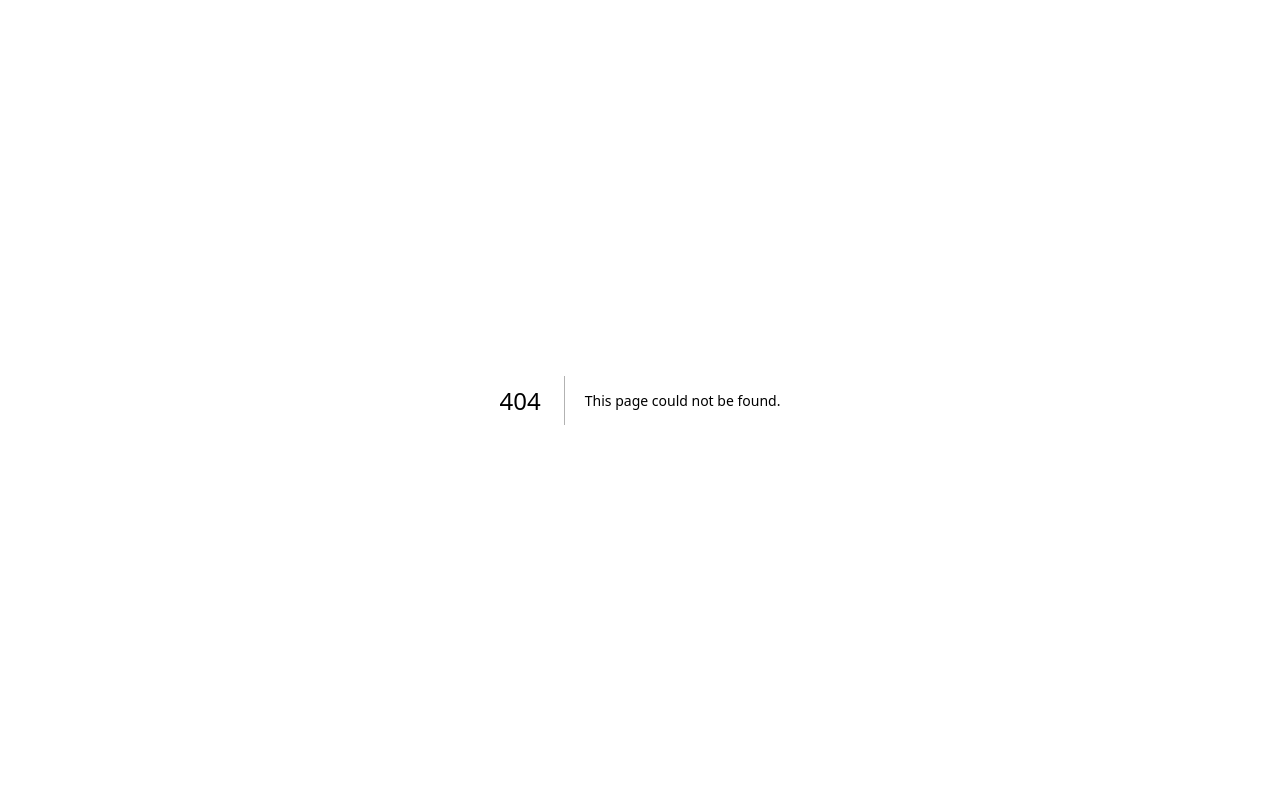
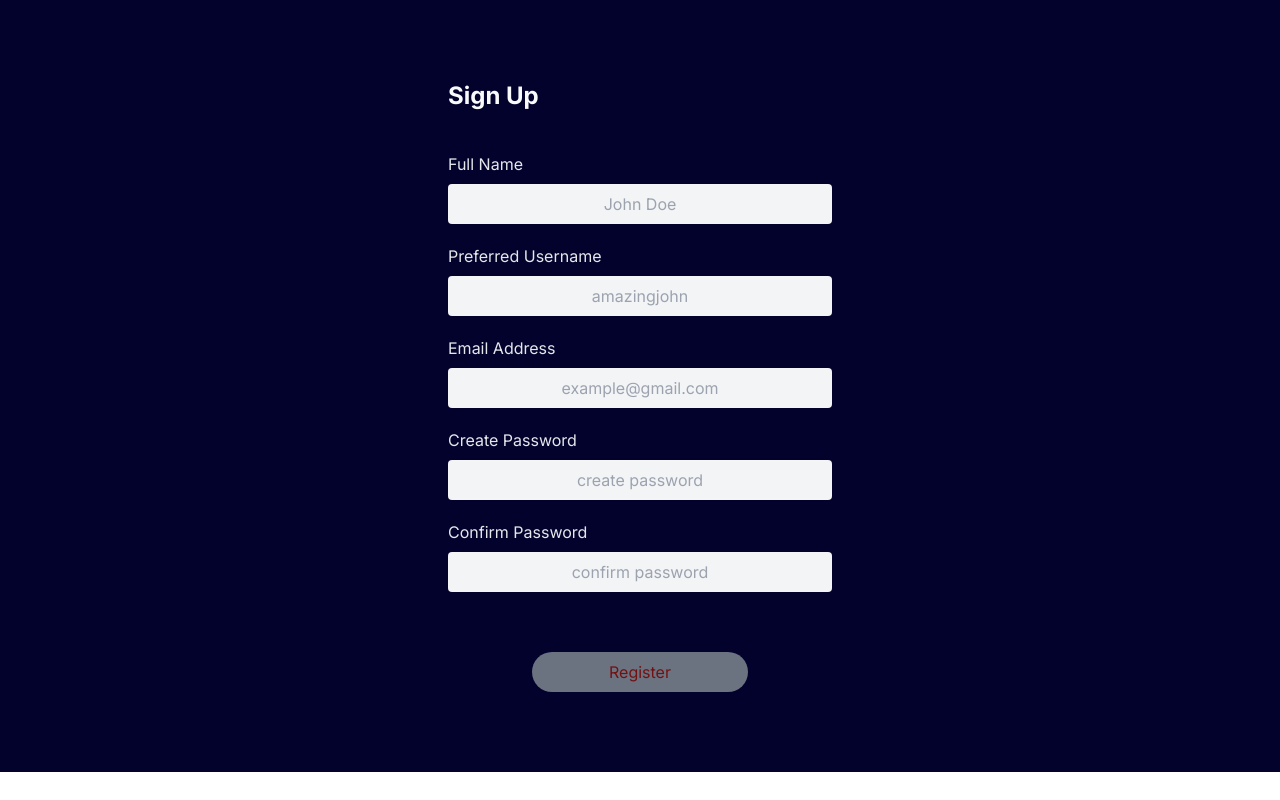
Before and after one commit to chingu-voyages/v46-tier3-team-28, a Next.js app: page /register in a window 1280 px wide. Before the commit this address had no page. Built offline with nearby package versions, Linux system fonts and the light colour scheme.

Commit message:
Feat #19: Create the sign up page

```diff
--- /dev/null
+++ b/src/app/register/page.tsx
@@ -0,0 +1,14 @@
+import RegistrationForm from "@/components/RegistrationForm";
+// import BottomNav from "@/components/BottomNav";
+import React from "react";
+
+const RegistrationPage = () => {
+  return (
+    <main className="w-full h-fit flex flex-col items-center justify-start overflow-y-auto bg-[#03022D]">
+      <RegistrationForm />
+      {/* <BottomNav /> */}
+    </main>
+  );
+};
+
+export default RegistrationPage;
--- /dev/null
+++ b/src/components/RegistrationForm.tsx
@@ -0,0 +1,121 @@
+"use client";
+import React, { useState } from "react";
+
+const RegistrationForm = () => {
+  const [fullName, setFullName] = useState("");
+  const [username, setUsername] = useState("");
+  const [email, setEmail] = useState("");
+  const [password, setPassword] = useState("");
+  const [confirmPassword, setConfirmPassword] = useState("");
+
+  function registerUser(e: any) {
+    e.preventDefault();
+    //Do something
+  }
+
+  return (
+    <form
+      onSubmit={registerUser}
+      className="h-fit flex flex-col gap-10 w-full md:w-[50%] lg:w-[40%] xl:w-[40%] px-[5%] py-20 text-gray-200"
+    >
+      <h2 className="text-gray-50 text-2xl font-bold text-center md:text-left lg:text-left xl:text-left">
+        Sign Up
+      </h2>
+
+      <fieldset className="flex flex-col gap-5">
+        <fieldset className="flex flex-col gap-2">
+          <label>Full Name</label>
+          <input
+            className="text-[#03022D] w-full bg-gray-100 text-center p-2 outline-none rounded-sm"
+            type="text"
+            name="fullName"
+            placeholder="John Doe"
+            value={fullName}
+            onChange={(e) => setFullName(e.target.value)}
+            required
+            onInvalid={(e) =>
+              e.target.setCustomValidity(
+                "Please type your first and last name."
+              )
+            }
+            onInput={(e) => e.target.setCustomValidity("")}
+          />
+        </fieldset>
+        <fieldset className="flex flex-col gap-2">
+          <label>Preferred Username</label>
+          <input
+            className="text-[#03022D] w-full bg-gray-100 text-center p-2 outline-none rounded-sm"
+            type="text"
+            name="username"
+            placeholder="amazingjohn"
+            value={username}
+            onChange={(e) => setUsername(e.target.value)}
+            required
+            onInvalid={(e) =>
+              e.target.setCustomValidity("Please type your preferred username.")
+            }
+            onInput={(e) => e.target.setCustomValidity("")}
+          />
+        </fieldset>
+        <fieldset className="flex flex-col gap-2">
+          <label>Email Address</label>
+          <input
+            className="text-[#03022D] w-full bg-gray-100 text-center p-2 outline-none rounded-sm"
+            type="email"
+            name="email"
+            placeholder="example@gmail.com"
+            value={email}
+            onChange={(e) => setEmail(e.target.value)}
+            required
+            onInvalid={(e) =>
+              e.target.setCustomValidity(
+                "Please type your active email address."
+              )
+            }
+            onInput={(e) => e.target.setCustomValidity("")}
+          />
+        </fieldset>
+        <fieldset className="flex flex-col gap-2">
+          <label>Create Password</label>
+          <input
+            className="text-[#03022D] w-full bg-gray-100 text-center p-2 outline-none rounded-sm"
+            type="password"
+            name="password"
+            placeholder="create password"
+            value={password}
+            onChange={(e) => setPassword(e.target.value)}
+            required
+            onInvalid={(e) =>
+              e.target.setCustomValidity("Please type your password.")
+            }
+            onInput={(e) => e.target.setCustomValidity("")}
+          />
+        </fieldset>
+        <fieldset className="flex flex-col gap-2">
+          <label>Confirm Password</label>
+          <input
+            className="text-[#03022D] w-full bg-gray-100 text-center p-2 outline-none rounded-sm"
+            type="password"
+            name="confirmPassword"
+            placeholder="confirm password"
+            value={confirmPassword}
+            onChange={(e) => setConfirmPassword(e.target.value)}
+            required
+            onInvalid={(e) =>
+              e.target.setCustomValidity("Please confirm your password.")
+            }
+            onInput={(e) => e.target.setCustomValidity("")}
+          />
+        </fieldset>
+        {/* text-[#03022D] */}
+        <input
+          className="bg-gray-500 text-[#711212] w-fit flex self-center mt-10 py-2 px-[20%] rounded-full hover:bg-gray-100 cursor-pointer transition-all duration-200"
+          type="submit"
+          value="Register"
+        />
+      </fieldset>
+    </form>
+  );
+};
+
+export default RegistrationForm;
```
